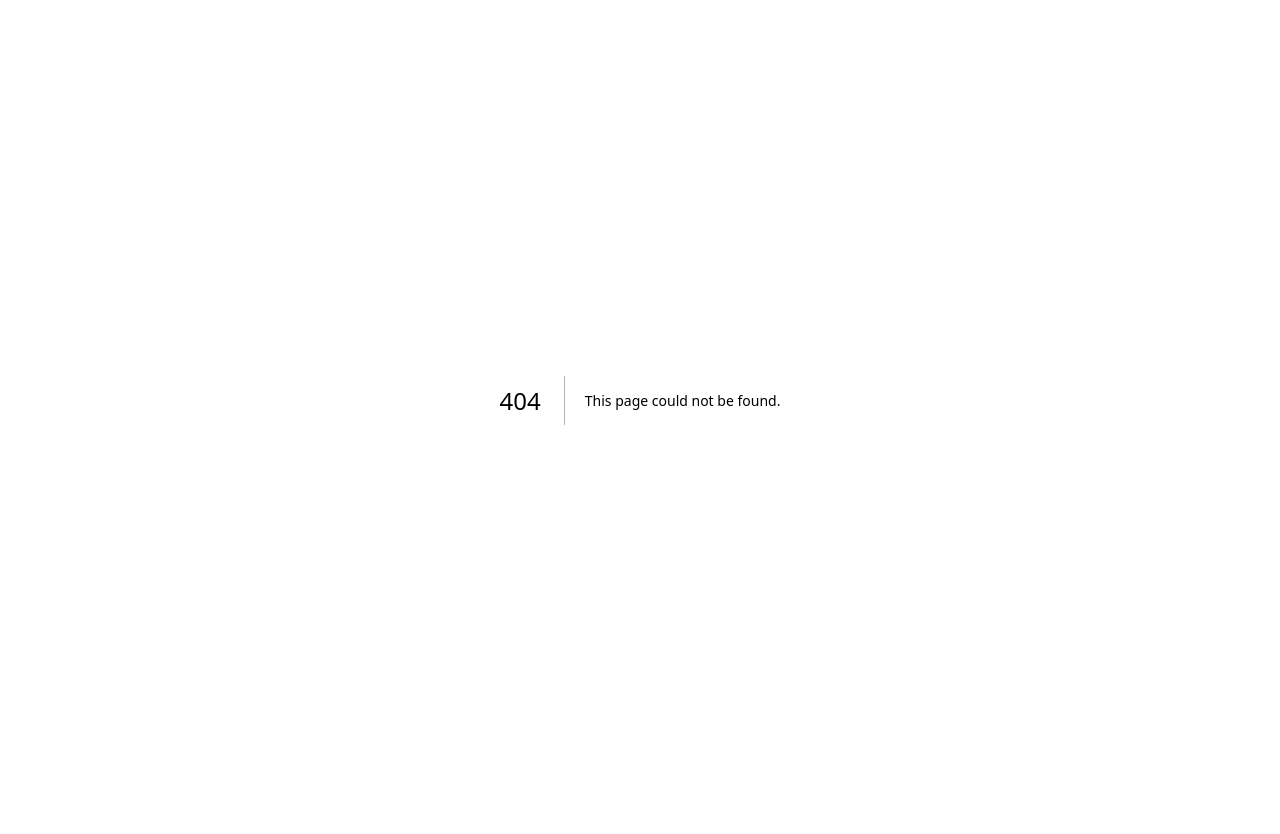
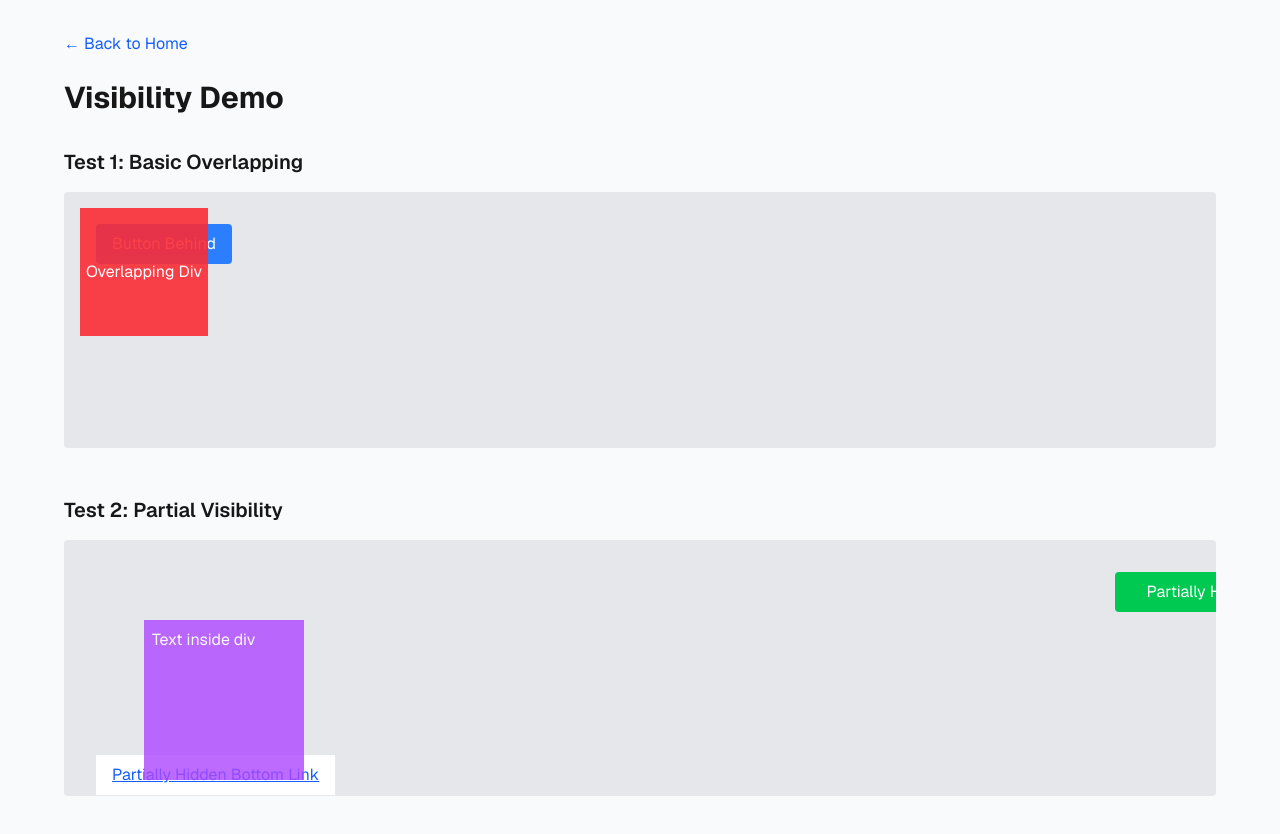
Before and after one commit to desplega-ai/evals, a Next.js app: page /visible in a window 1280 px wide. Before the commit this address had no page. Shown: the top 834 px of the page. Before the commit the page ends 800 px from the top, so only its background shows below. Built offline with nearby package versions, Linux system fonts and the light colour scheme.

Commit message:
visibility

```diff
--- a/src/app/page.tsx
+++ b/src/app/page.tsx
@@ -4,6 +4,7 @@ export default function Home() {
   const routes = [
     { path: "/table", name: "Table Demo", description: "View dummy table data" },
     { path: "/checkboxes", name: "Checkboxes Demo", description: "Different checkbox types" },
+    { path: "/visible", name: "Visibility Demo", description: "Interaction with visible and not visible elements" },
   ];
 
   return (
--- /dev/null
+++ b/src/app/visible/page.tsx
@@ -0,0 +1,61 @@
+import Link from "next/link";
+
+export default function VisiblePage() {
+  return (
+    <div className="font-sans min-h-screen p-8 bg-gray-50">
+      <main className="max-w-6xl mx-auto">
+        <div className="mb-6">
+          <Link
+            href="/"
+            className="text-blue-600 hover:underline"
+          >
+            ← Back to Home
+          </Link>
+        </div>
+
+        <h1 className="text-3xl font-bold mb-8">Visibility Demo</h1>
+
+        {/* Test 1: Basic Overlapping */}
+        <section className="mb-12">
+          <h2 className="text-xl font-semibold mb-4">Test 1: Basic Overlapping</h2>
+          <div className="relative h-64 bg-gray-200 rounded">
+            <a href="#" className="text-white">
+              <div
+                id="btn-behind"
+                className="absolute top-8 left-8 px-4 py-2 bg-blue-500 text-white rounded"
+              >
+                Button Behind
+              </div>
+            </a>
+            <div className="absolute top-4 left-4 w-32 h-32 bg-red-500 opacity-90 flex items-center justify-center text-white">
+              Overlapping Div
+            </div>
+          </div>
+        </section>
+
+        {/* Test 2: Partial Visibility */}
+        <section className="mb-12">
+          <h2 className="text-xl font-semibold mb-4">Test 2: Partial Visibility</h2>
+          <div className="relative h-64 bg-gray-200 rounded overflow-hidden">
+            <button
+              id="btn-partial-1"
+              className="absolute top-8 right-[-120px] px-8 py-2 bg-green-500 text-white rounded"
+            >
+              Partially Hidden Right
+            </button>
+            <a
+              href="#"
+              id="link-partial"
+              className="absolute bottom-[1px] left-8 text-blue-600 underline bg-white px-4 py-2"
+            >
+              Partially Hidden Bottom Link
+            </a>
+            <div className="absolute top-20 left-20 w-40 h-40 bg-purple-500 opacity-80">
+              <p className="text-white p-2">Text inside div</p>
+            </div>
+          </div>
+        </section>
+      </main>
+    </div>
+  );
+}
```
